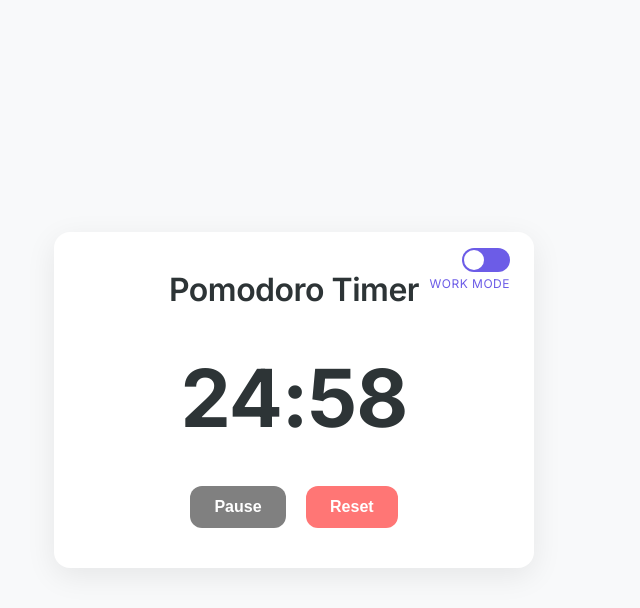
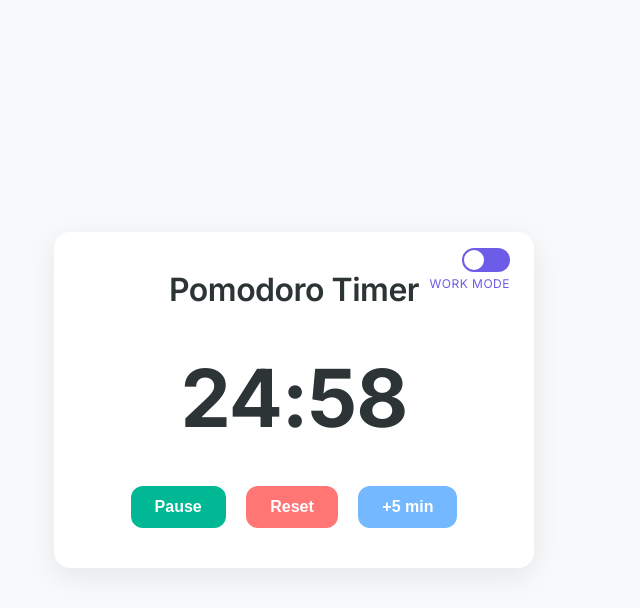
Before and after one commit to ndantonio2/BYOA-Pomodoro, a plain HTML site: page index.html in a window 1280 px wide. Both pictures are taken after a click on the button "Start". Shown: the whole page, without its empty margins (346-986 px from the left). Drawn offline with Linux system fonts and the light colour scheme.

Commit message:
added a +5 button

```diff
--- a/index.html
+++ b/index.html
@@ -17,11 +17,18 @@
         <div class="timer">
             <span id="minutes">25</span>:<span id="seconds">00</span>
         </div>
-        <div class="controls">
+        <div class="timer-controls">
             <button id="startPause">Start</button>
             <button id="reset">Reset</button>
+            <button id="add5min">+5 min</button>
         </div>
     </div>
     <script src="script.js"></script>
+    <script>
+        document.getElementById('add5min').addEventListener('click', function() {
+            timeLeft += 5 * 60; // Add 5 minutes (300 seconds)
+            updateDisplay();
+        });
+    </script>
 </body>
 </html>
--- a/styles.css
+++ b/styles.css
@@ -29,20 +29,20 @@ body {
     letter-spacing: -1px;  /* Tighter spacing for numbers */
 }
 
-.controls button {
+.timer-controls button {
     font-size: 1rem;
     margin: 0 0.5rem;
-    padding: 0.75rem 1.5rem;  /* More padding for better touch targets */
+    padding: 0.75rem 1.5rem;
     cursor: pointer;
     color: white;
     border: none;
-    border-radius: 12px;  /* Rounder corners */
-    font-weight: 600;  /* Semibold text */
-    transition: all 0.2s ease;  /* Smooth transitions */
+    border-radius: 12px;
+    font-weight: 600;
+    transition: all 0.2s ease;
 }
 
-.controls button:hover {
-    transform: translateY(-2px);  /* Subtle lift effect */
+.timer-controls button:hover {
+    transform: translateY(-2px);
     opacity: 0.95;
 }
 
@@ -50,16 +50,16 @@ body {
     background-color: #00b894;  /* Fresh mint green */
 }
 
-#startPause.pause {
-    background-color: gray;  /* Warm yellow */
-}
-
 #reset {
     background-color: #ff7675;  /* Soft red */
 }
 
-#reset:hover {
-    background-color: #e66767;
+#add5min {
+    background-color: #74b9ff;  /* Light blue color */
+}
+
+#add5min:hover {
+    background-color: #6aabe8;
 }
 
 /* New toggle switch styles */
```
